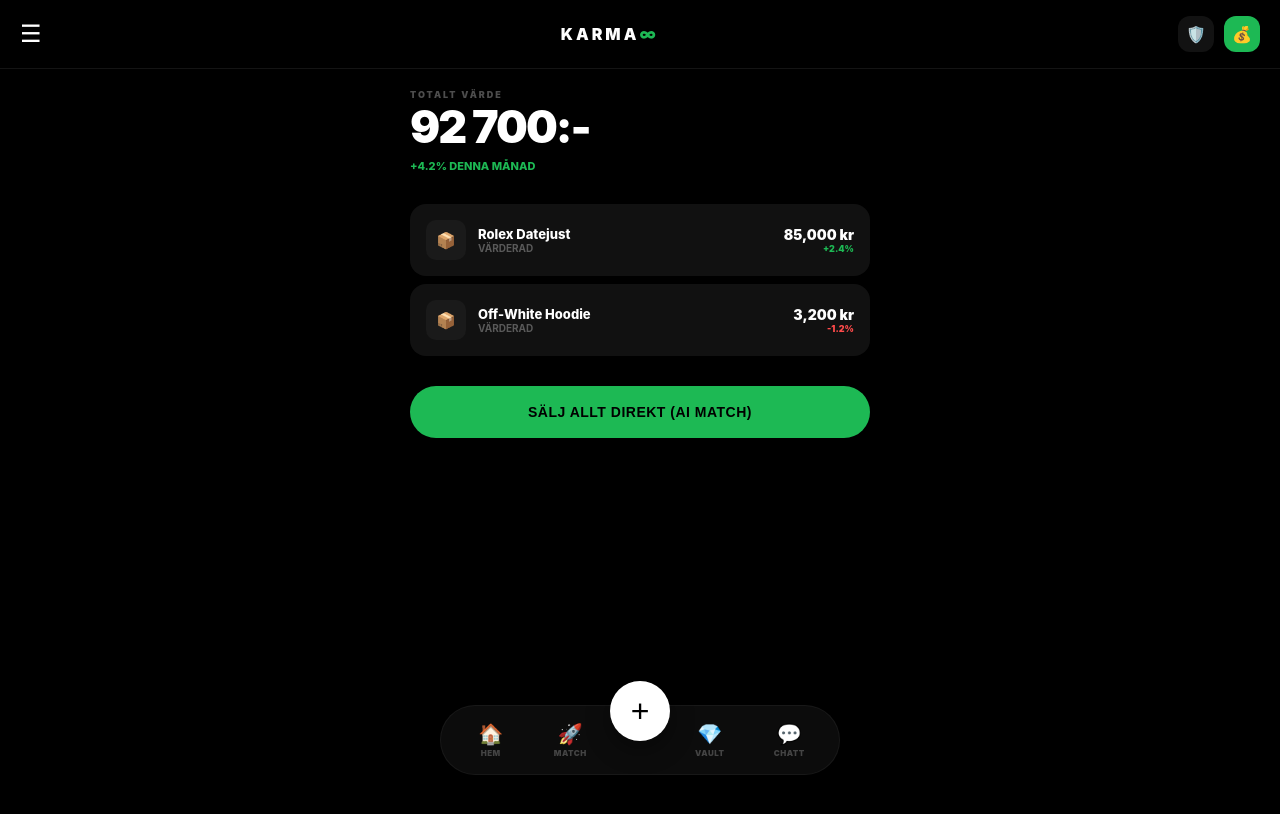
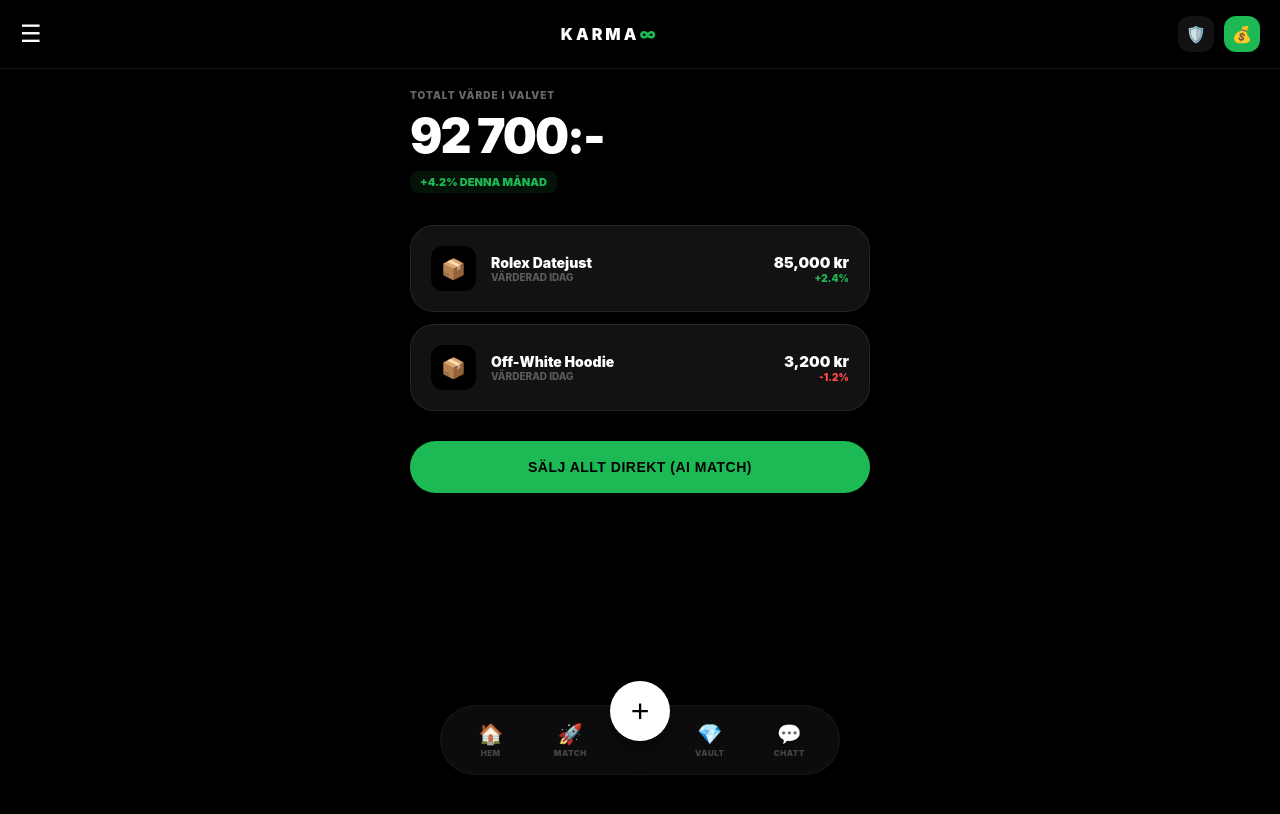
Before and after one commit to gascheckking/marketbeg-appGem, a Next.js app: page /vault in a window 1280 px wide. Shown: the top 814 px of the page. Built offline with nearby package versions, Linux system fonts and the light colour scheme.

Commit message:
Update page.tsx

```diff
--- a/app/vault/page.tsx
+++ b/app/vault/page.tsx
@@ -10,28 +10,27 @@ export default function VaultPage() {
 
   return (
     <div className="page-wrapper">
-      <header style={{ marginBottom: "30px" }}>
-        <div style={{ fontSize: "9px", fontWeight: 900, opacity: 0.3, letterSpacing: "2px" }}>TOTALT VÄRDE</div>
-        <h1 style={{ fontSize: "2.8rem", fontWeight: 900, letterSpacing: "-2px" }}>92 700:-</h1>
-        <span style={{ color: "#1DB954", fontSize: "11px", fontWeight: 800 }}>+4.2% DENNA MÅNAD</span>
+      <header style={{ marginBottom: "35px" }}>
+        <div className="text-small" style={{ opacity: 0.4 }}>TOTALT VÄRDE I VALVET</div>
+        <h1 style={{ fontSize: "3rem", fontWeight: 900, letterSpacing: "-2px", margin: '5px 0' }}>92 700:-</h1>
+        <span style={{ color: "var(--karma-green)", fontSize: "11px", fontWeight: 900, background: 'rgba(29,185,84,0.1)', padding: '4px 10px', borderRadius: '8px' }}>
+          +4.2% DENNA MÅNAD
+        </span>
       </header>
 
-      <div style={{ display: "flex", flexDirection: "column", gap: "8px" }}>
+      <div style={{ display: "flex", flexDirection: "column", gap: "12px" }}>
         {assets.map((item) => (
-          <div key={item.id} style={{
-            background: "#111", padding: "16px", borderRadius: "16px",
-            display: "flex", justifyContent: "space-between", alignItems: "center"
-          }}>
-            <div style={{ display: "flex", alignItems: "center", gap: "12px" }}>
-              <div style={{ width: "40px", height: "40px", background: "#1a1a1a", borderRadius: "10px", display: "flex", alignItems: "center", justifyContent: "center" }}>📦</div>
+          <div key={item.id} className="card" style={{ display: "flex", justifyContent: "space-between", alignItems: "center" }}>
+            <div style={{ display: "flex", alignItems: "center", gap: "15px" }}>
+              <div style={{ width: "45px", height: "45px", background: "#000", borderRadius: "12px", display: "flex", alignItems: "center", justifyContent: "center", fontSize: '20px' }}>📦</div>
               <div>
-                <div style={{ fontSize: "13px", fontWeight: 800 }}>{item.name}</div>
-                <div style={{ fontSize: "10px", opacity: 0.3, fontWeight: 700 }}>VÄRDERAD</div>
+                <div style={{ fontSize: "14px", fontWeight: 900 }}>{item.name}</div>
+                <div style={{ fontSize: "10px", opacity: 0.3, fontWeight: 800 }}>VÄRDERAD IDAG</div>
               </div>
             </div>
             <div style={{ textAlign: "right" }}>
-              <div style={{ fontSize: "14px", fontWeight: 900 }}>{item.value.toLocaleString()} kr</div>
-              <div style={{ fontSize: "9px", color: item.trend.includes("+") ? "#1DB954" : "#ff4b4b", fontWeight: 900 }}>{item.trend}</div>
+              <div style={{ fontSize: "15px", fontWeight: 900 }}>{item.value.toLocaleString()} kr</div>
+              <div style={{ fontSize: "10px", color: item.trend.includes("+") ? "var(--karma-green)" : "#ff4b4b", fontWeight: 900 }}>{item.trend}</div>
             </div>
           </div>
         ))}
```
